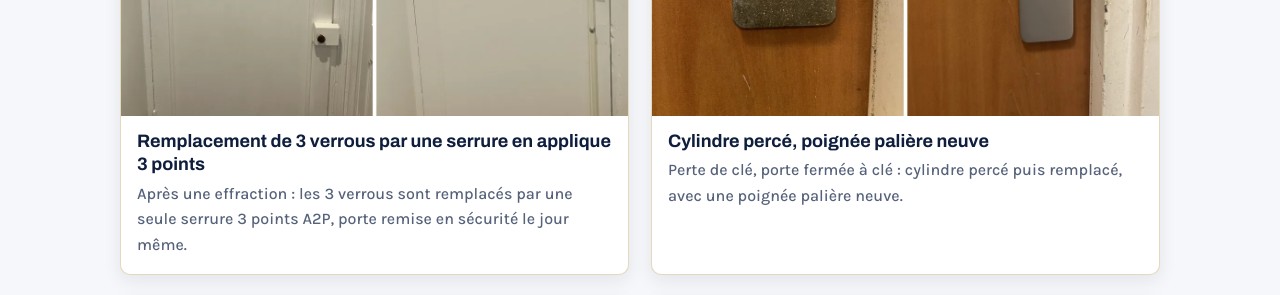
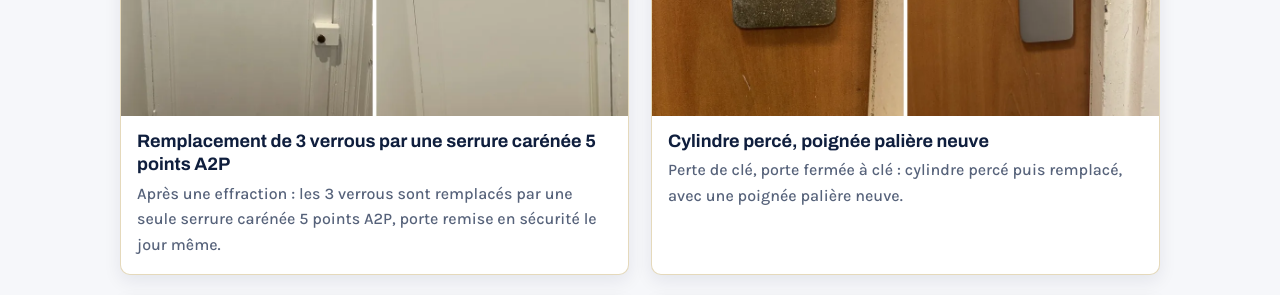
Before and after one commit to WebCoast75/acsd-serrurier, a plain HTML site: page index.html in a window 1280 px wide. Shown: the part 3140-3435 px from the top of the page. Drawn offline with Linux system fonts and the light colour scheme.

Commit message:
Avant / après : serrure carénée 5 points A2P (correction d'Ahmed)
Co-Authored-By: Claude Opus 5.5 <noreply@anthropic.com>
Claude-Session: https://claude.ai/code/session_01KuXicJdp7Pbhrhub9R4STY

```diff
--- a/index.html
+++ b/index.html
@@ -553,7 +553,7 @@ footer p.bas,footer p.bas span{font-size:13.5px!important;color:#C9D1E2!importan
         <h2>Avant / après : mes interventions</h2>
     <p class="chapeau">Quelques interventions réelles en Île-de-France, photographiées sur place.</p>
     <div class="realis">
-      <figure><img src="img/avant-apres-3.webp" width="1100" height="971" loading="lazy" decoding="async" alt="Porte d'entrée avant et après : trois verrous remplacés par une serrure en applique 3 points"><figcaption><b>Remplacement de 3 verrous par une serrure en applique 3 points</b><span>Après une effraction : les 3 verrous sont remplacés par une seule serrure 3 points A2P, porte remise en sécurité le jour même.</span></figcaption></figure>
+      <figure><img src="img/avant-apres-3.webp" width="1100" height="971" loading="lazy" decoding="async" alt="Porte d'entrée avant et après : trois verrous remplacés par une serrure carénée 5 points A2P"><figcaption><b>Remplacement de 3 verrous par une serrure carénée 5 points A2P</b><span>Après une effraction : les 3 verrous sont remplacés par une seule serrure carénée 5 points A2P, porte remise en sécurité le jour même.</span></figcaption></figure>
       <figure><img src="img/avant-apres-2.webp" width="1100" height="971" loading="lazy" decoding="async" alt="Serrure percée avant, puis nouvelle poignée palière et nouveau cylindre après"><figcaption><b>Cylindre percé, poignée palière neuve</b><span>Perte de clé, porte fermée à clé : cylindre percé puis remplacé, avec une poignée palière neuve.</span></figcaption></figure>
       <figure><img src="img/avant-apres-4.webp" width="1100" height="971" loading="lazy" decoding="async" alt="Porte d'entrée avant et après le remplacement de la serrure et de la poignée"><figcaption><b>Serrure et poignée remplacées</b><span>Porte remise en état : nouvelle serrure, nouveau cylindre et nouvelle poignée.</span></figcaption></figure>
       <figure><img src="img/avant-apres-1.webp" width="1100" height="728" loading="lazy" decoding="async" alt="Cylindre abîmé avant, cylindre neuf après"><figcaption><b>Remplacement de cylindre</b><span>Cylindre abîmé remplacé par un cylindre neuf, la poignée d'origine est conservée.</span></figcaption></figure>
```
